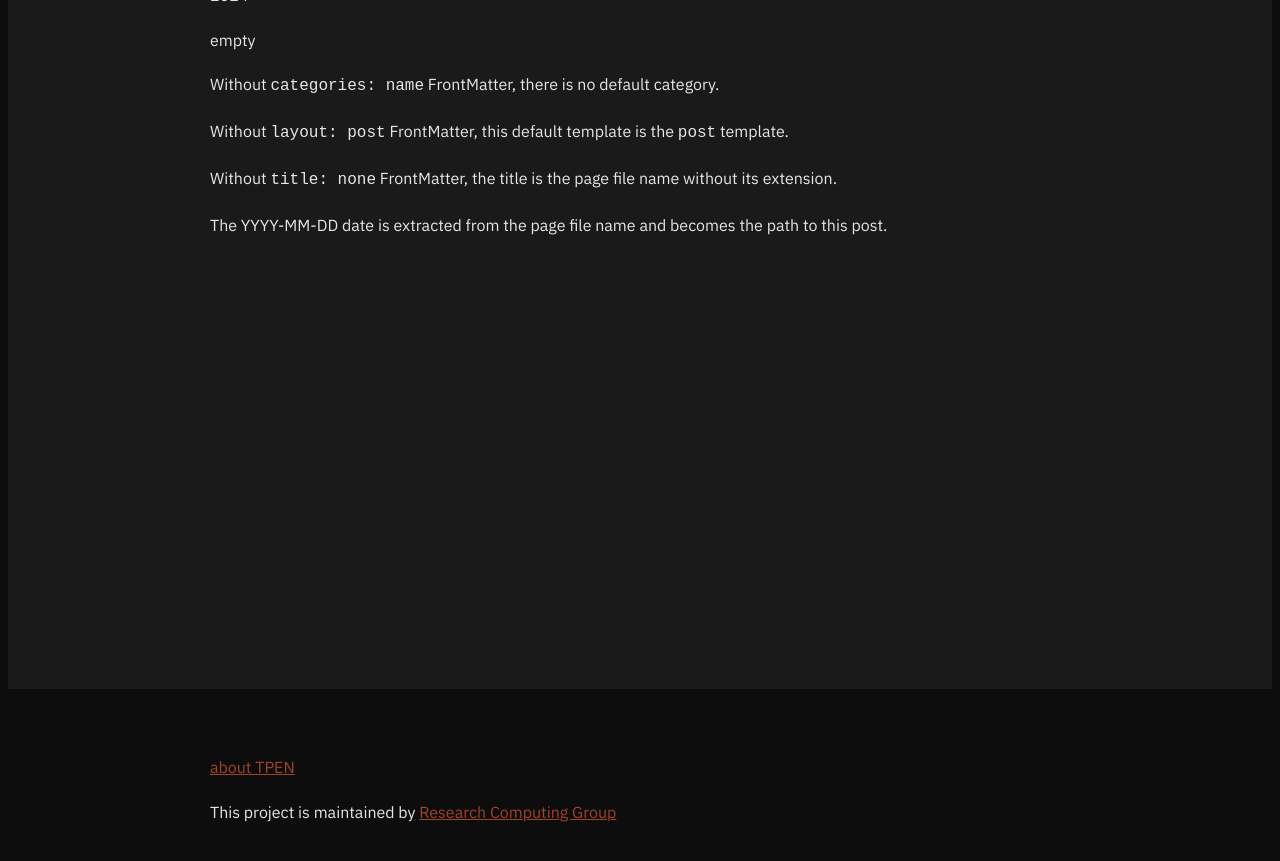
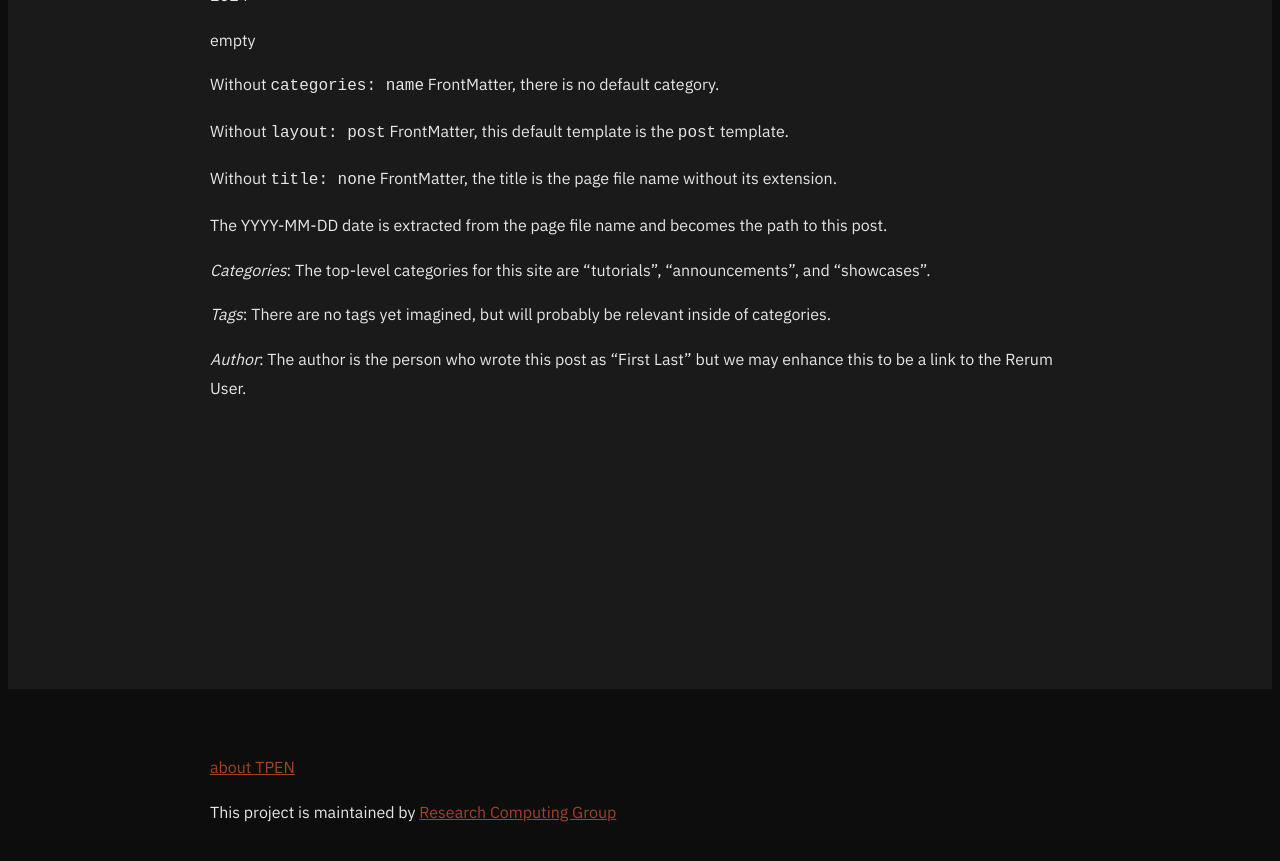
Before and after one commit to CenterForDigitalHumanities/TPEN3, a Jekyll site: the page built from _posts/2024-02-01-bare.md, in a window 1280 px wide and 900 px high, scrolled down 1119 px. Shown: the top 861 px of the window. Built offline with Jekyll 4.4.1, drawn with Linux system fonts in a browser that asks for light colours.

Commit message:
docs about posts

```diff
--- a/_posts/2024-02-01-bare.md
+++ b/_posts/2024-02-01-bare.md
@@ -9,3 +9,12 @@
 Without `title: none` FrontMatter, the title is the page file name without its extension.
 
 The YYYY-MM-DD date is extracted from the page file name and becomes the path to this post.
+
+*Categories*:
+The top-level categories for this site are "tutorials", "announcements", and "showcases".
+
+*Tags*:
+There are no tags yet imagined, but will probably be relevant inside of categories.
+
+*Author*:
+The author is the person who wrote this post as "First Last" but we may enhance this to be a link to the Rerum User.
```
